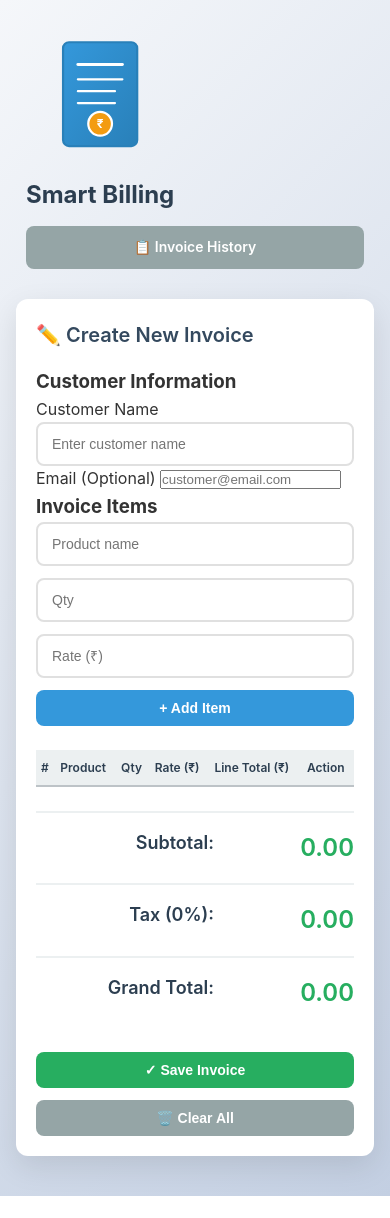
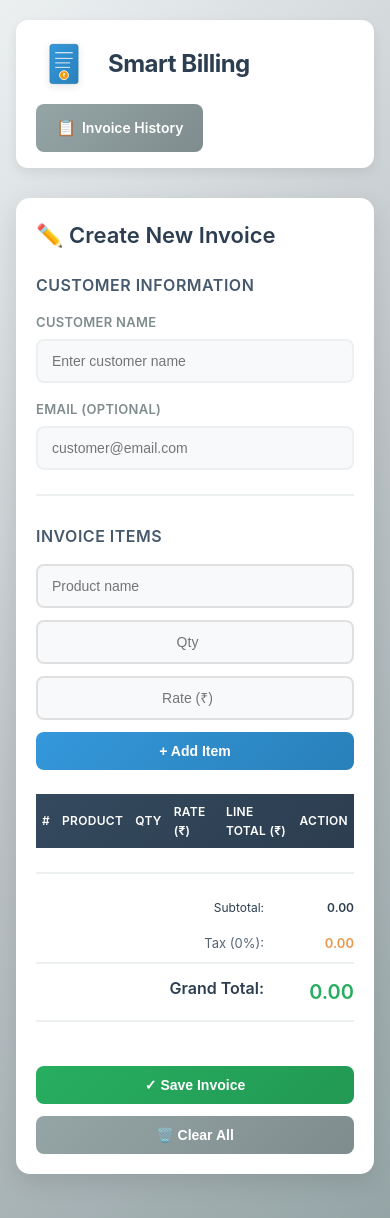
Before and after one commit to utsavmonpara/billing-app, a Flask app: page / in a window 390 px wide. Before the commit the page ends 1196 px from the top, so only its background shows below. Run offline with Flask 3, Linux system fonts and the light colour scheme; lists and menus that the app fills with data are empty.

Commit message:
Enhance CSS: Add gradients, improve form styling, better table design, and responsive layout
Updated styles for various elements including body, buttons, and tables. Enhanced layout and responsiveness for better user experience.

```diff
--- a/static/css/style.css
+++ b/static/css/style.css
@@ -1,149 +1,276 @@
-* { margin: 0; padding: 0; box-sizing: border-box; }
+* {
+    margin: 0;
+    padding: 0;
+    box-sizing: border-box;
+}
 
 body {
     font-family: -apple-system, BlinkMacSystemFont, 'Segoe UI', 'Roboto', 'Oxygen', 'Ubuntu', 'Cantarell', sans-serif;
-    background: linear-gradient(135deg, #f5f7fa 0%, #c3cfe2 100%);
-    color: #333;
+    background: linear-gradient(135deg, #ecf0f1 0%, #bdc3c7 50%, #95a5a6 100%);
+    color: #2c3e50;
     line-height: 1.6;
     min-height: 100vh;
     padding: 20px 0;
 }
 
 .container {
-    max-width: 1000px;
+    max-width: 1100px;
     margin: 0 auto;
     padding: 0 16px;
 }
 
+/* Header and Logo Section */
 .top-bar {
     display: flex;
     justify-content: space-between;
     align-items: center;
     margin-bottom: 30px;
-    padding: 0 10px;
+    padding: 16px 20px;
+    background: white;
+    border-radius: 12px;
+    box-shadow: 0 4px 12px rgba(0, 0, 0, 0.08);
+}
+
+.logo-section {
+    display: flex;
+    align-items: center;
+    gap: 16px;
+}
+
+.logo {
+    width: 56px;
+    height: 56px;
+    flex-shrink: 0;
+    filter: drop-shadow(0 2px 4px rgba(0, 0, 0, 0.1));
 }
 
 h1 {
     font-size: 28px;
     color: #2c3e50;
     font-weight: 700;
+    letter-spacing: -0.5px;
 }
 
 h2 {
-    font-size: 20px;
+    font-size: 22px;
+    color: #2c3e50;
+    margin-bottom: 20px;
+    font-weight: 600;
+}
+
+h3 {
+    font-size: 16px;
     color: #34495e;
-    margin-bottom: 16px;
+    margin-bottom: 14px;
     font-weight: 600;
+    text-transform: uppercase;
+    letter-spacing: 0.5px;
+    opacity: 0.9;
 }
 
 .card {
     background: white;
-    border-radius: 12px;
-    box-shadow: 0 10px 30px rgba(0, 0, 0, 0.1);
-    padding: 30px;
-    margin-bottom: 20px;
+    border-radius: 14px;
+    box-shadow: 0 8px 24px rgba(0, 0, 0, 0.1);
+    padding: 32px;
+    margin-bottom: 24px;
+}
+
+/* Customer Section */
+.customer-section {
+    margin-bottom: 28px;
+    padding-bottom: 24px;
+    border-bottom: 2px solid #ecf0f1;
+}
+
+.customer-row {
+    display: grid;
+    grid-template-columns: 1fr 1fr;
+    gap: 16px;
+}
+
+.form-group {
+    display: flex;
+    flex-direction: column;
+}
+
+.form-group label {
+    font-size: 13px;
+    font-weight: 600;
+    color: #7f8c8d;
+    margin-bottom: 6px;
+    text-transform: uppercase;
+    letter-spacing: 0.3px;
+}
+
+.customer-input {
+    padding: 12px 14px;
+    border: 2px solid #ecf0f1;
+    border-radius: 8px;
+    font-size: 14px;
+    transition: all 0.3s ease;
+    background: #f8f9fa;
+}
+
+.customer-input:focus {
+    outline: none;
+    border-color: #3498db;
+    background: white;
+    box-shadow: 0 0 0 4px rgba(52, 152, 219, 0.1);
+}
+
+/* Items Section */
+.items-section {
+    margin-bottom: 28px;
 }
 
 .inputs-row {
     display: grid;
-    grid-template-columns: 2fr 1fr 1fr auto;
+    grid-template-columns: 2.5fr 0.8fr 0.8fr auto;
     gap: 12px;
     margin-bottom: 24px;
     align-items: end;
 }
 
-input[type='text'],
-input[type='number'] {
+.form-input {
     padding: 12px 14px;
     border: 2px solid #e0e0e0;
     border-radius: 8px;
     font-size: 14px;
     transition: all 0.3s ease;
     width: 100%;
+    background: #f8f9fa;
 }
 
-input[type='text']:focus,
-input[type='number']:focus {
+.form-input:focus {
     outline: none;
     border-color: #3498db;
+    background: white;
     box-shadow: 0 0 0 3px rgba(52, 152, 219, 0.1);
 }
 
+.qty-input,
+.rate-input {
+    text-align: center;
+}
+
+/* Table Styles */
 .items-table {
     width: 100%;
     border-collapse: collapse;
     margin-bottom: 24px;
+    background: white;
 }
 
 .items-table thead {
-    background: #ecf0f1;
-    border-bottom: 2px solid #bdc3c7;
+    background: linear-gradient(135deg, #34495e 0%, #2c3e50 100%);
+    border-radius: 8px 8px 0 0;
 }
 
 .items-table th {
-    padding: 14px 10px;
+    padding: 14px 12px;
     text-align: left;
     font-weight: 600;
-    color: #2c3e50;
-    font-size: 14px;
+    color: white;
+    font-size: 13px;
+    letter-spacing: 0.3px;
+    text-transform: uppercase;
 }
 
 .items-table td {
-    padding: 12px 10px;
+    padding: 12px 12px;
     border-bottom: 1px solid #ecf0f1;
     font-size: 14px;
-    color: #555;
+    color: #2c3e50;
 }
 
 .items-table tbody tr:hover {
     background: #f8f9fa;
+    transition: background 0.2s ease;
 }
 
+.product-col {
+    font-weight: 500;
+}
+
+.line-total {
+    font-weight: 600;
+    color: #27ae60;
+}
+
+/* Total Section */
 .total-section {
     margin-top: 20px;
+    padding: 16px 0;
+    border-top: 2px solid #ecf0f1;
 }
 
 .total-row {
     display: flex;
     justify-content: flex-end;
-    gap: 20px;
-    padding: 16px 0;
+    gap: 40px;
+    padding: 8px 0;
+    font-size: 14px;
+    color: #2c3e50;
+}
+
+.total-row.tax-row {
+    opacity: 0.8;
+    font-size: 13px;
+}
+
+.total-row.grand-total-row {
+    padding: 12px 0;
     border-top: 2px solid #ecf0f1;
-    font-size: 18px;
+    border-bottom: 2px solid #ecf0f1;
+    font-weight: 600;
+    font-size: 16px;
+}
+
+.total-amount {
+    min-width: 100px;
+    text-align: right;
     font-weight: 600;
     color: #2c3e50;
 }
 
-.total-amount {
-    font-size: 24px;
-    color: #27ae60;
-    min-width: 120px;
-    text-align: right;
+.tax-row .total-amount {
+    color: #e67e22;
 }
 
+.grand-total {
+    font-size: 20px;
+    color: #27ae60;
+}
+
+/* Buttons */
 .actions-row {
     display: flex;
     gap: 12px;
     justify-content: flex-end;
-    margin-top: 24px;
+    margin-top: 28px;
 }
 
 .btn {
-    padding: 10px 18px;
+    padding: 11px 20px;
     border: none;
     border-radius: 8px;
     font-size: 14px;
     font-weight: 600;
     cursor: pointer;
-    transition: all 0.2s ease;
+    transition: all 0.3s ease;
     text-decoration: none;
-    display: inline-block;
+    display: inline-flex;
+    align-items: center;
+    justify-content: center;
     text-align: center;
+    gap: 6px;
+    white-space: nowrap;
 }
 
 .btn:hover {
     transform: translateY(-2px);
-    box-shadow: 0 6px 12px rgba(0, 0, 0, 0.15);
+    box-shadow: 0 6px 16px rgba(0, 0, 0, 0.15);
 }
 
 .btn:active {
@@ -152,51 +279,69 @@ input[type='number']:focus {
 
 .btn-sm {
     padding: 6px 12px;
-    font-size: 13px;
+    font-size: 12px;
+}
+
+.btn-add {
+    white-space: nowrap;
+}
+
+.btn-action {
+    flex: 1;
+    max-width: 200px;
 }
 
 .btn.primary {
-    background: #3498db;
+    background: linear-gradient(135deg, #3498db 0%, #2980b9 100%);
     color: white;
 }
 
 .btn.primary:hover {
-    background: #2980b9;
+    background: linear-gradient(135deg, #2980b9 0%, #1f5f8f 100%);
 }
 
 .btn.secondary {
-    background: #95a5a6;
+    background: linear-gradient(135deg, #95a5a6 0%, #7f8c8d 100%);
     color: white;
 }
 
 .btn.secondary:hover {
-    background: #7f8c8d;
+    background: linear-gradient(135deg, #7f8c8d 0%, #6c7a7b 100%);
 }
 
 .btn.success {
-    background: #27ae60;
+    background: linear-gradient(135deg, #27ae60 0%, #229954 100%);
     color: white;
 }
 
 .btn.success:hover {
-    background: #229954;
+    background: linear-gradient(135deg, #229954 0%, #1e8449 100%);
 }
 
 .btn.danger {
-    background: #e74c3c;
+    background: linear-gradient(135deg, #e74c3c 0%, #c0392b 100%);
     color: white;
 }
 
 .btn.danger:hover {
-    background: #c0392b;
+    background: linear-gradient(135deg, #c0392b 0%, #a93226 100%);
 }
 
 a.btn {
     text-decoration: none;
 }
 
+.icon {
+    font-size: 16px;
+}
+
+/* Responsive Design */
 @media (max-width: 768px) {
     .inputs-row {
+        grid-template-columns: 1fr;
+    }
+
+    .customer-row {
         grid-template-columns: 1fr;
     }
 
@@ -218,13 +363,23 @@ a.btn {
         flex-direction: column-reverse;
     }
 
-    .btn {
+    .btn-action {
+        max-width: 100%;
         width: 100%;
     }
 
     .items-table th,
     .items-table td {
-        padding: 8px 5px;
+        padding: 8px 6px;
         font-size: 12px;
     }
+
+    .total-row {
+        gap: 20px;
+        font-size: 12px;
+    }
+
+    .total-amount {
+        min-width: 70px;
+    }
 }
```
